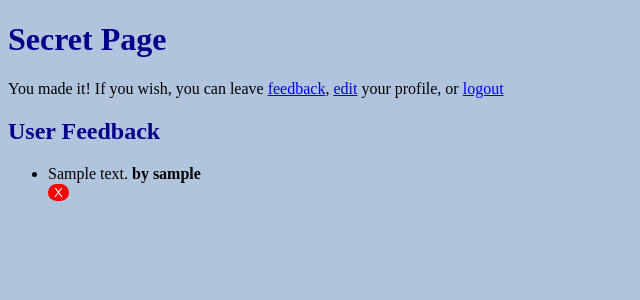
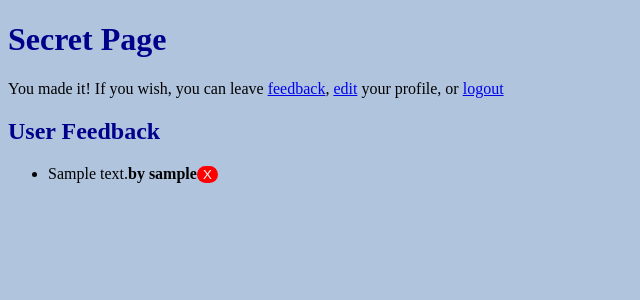
Before and after one commit to NathanNewman/flask-feedback, a Flask app: page /secret in a window 1280 px wide. Shown: the top 300 px of the page, without its empty margins (0-640 px from the left). Run offline with Flask 2, Linux system fonts and the light colour scheme; the visitor is signed in with stand-in values (Sample User, id 1); tables that the repository leaves empty hold one stand-in row (values such as "Sample post").

Commit message:
added some css

```diff
--- a/static/style.css
+++ b/static/style.css
@@ -37,3 +37,8 @@ h2 {
     background-color: darkred;
     cursor:pointer;
 }
+
+span {
+    display: inline-flex;
+    align-items: center;
+}
--- a/templates/secret.html
+++ b/templates/secret.html
@@ -8,12 +8,14 @@
 <ul>
   {% for feed in feedback %}
   <li>
+    <span>
       {{feed.message}}<b> by {{feed.user.username}}</b>
       {% if session['user_id'] == feed.user_id %}
       <form action="/feedback/{{feed.id}}/delete" method="post">
         <button class="delete">X</button>
       </form>
       {% endif %}
+    </span>
   </li>
   {% endfor %}
 </ul>
```
Lines whose indentation alone changed are shown as unchanged.
